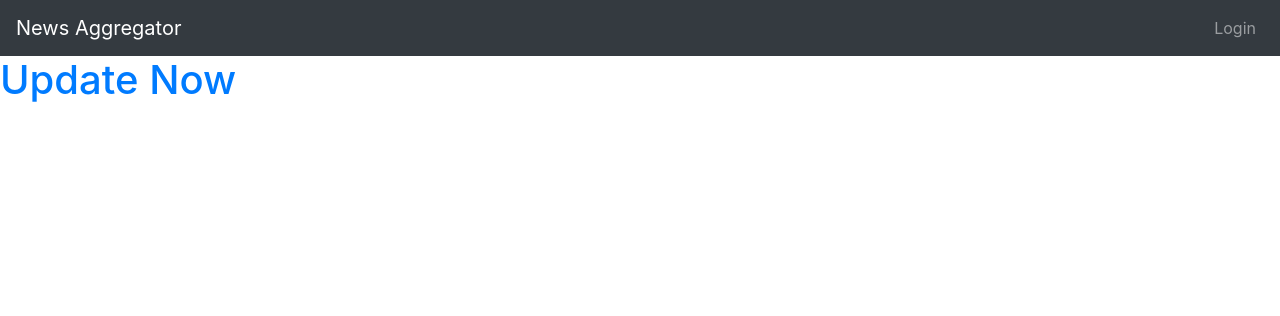
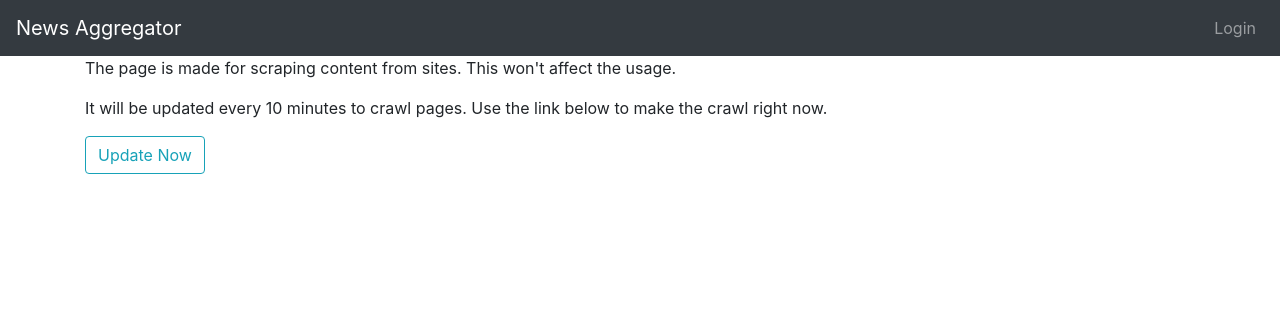
Before and after one commit to g-chandran/news-aggregator, a Django app: page /aggregator/ in a window 1280 px wide. Shown: the top 316 px of the page. Run offline with Django 3.2, Linux system fonts and the light colour scheme; data that the repository does not hold is empty; some libraries are stand-ins or nearby versions.

Commit message:
Updated pagination and more aggreagator page detailed

```diff
--- a/blogs/views.py
+++ b/blogs/views.py
@@ -62,7 +62,6 @@ def aggregator(request):
           a = Article.objects.create(subscription_name=i, published=pubTime, title=title, author=author, summary=summary, media=media, article_id=iD, article_link=link)
           a.save()
     print(f"{i.name} done")
-            # print(f"{i.name}\nPublished at: {pubTime}\nTitle: {title}\nLink: {link}\nID: {iD}\nAuthor: {author}\nSummary: {summary}\nMedia Link: {media}\n")
   print('Completed!')
   return render(request, 'aggregator.html')
 
@@ -78,5 +77,5 @@ class HomeListView(ListView):
     model = Article
     template_name = "home.html"
     ordering = ['-id']
-    paginate_by = 5
+    paginate_by = 10
     context_object_name = 'allData'
--- a/templates/aggregator.html
+++ b/templates/aggregator.html
@@ -1,6 +1,10 @@
 {% extends 'base.html' %}
 {% block content %}
-  <h1><a href="{% url 'aggregator' %}">Update Now</a></h1>
+  <div class="container-sm">
+    <p>The page is made for scraping content from sites. This won't affect the usage.</p>
+    <p>It will be updated every 10 minutes to crawl pages. Use the link below to make the crawl right now.</p>
+    <h1><a href="{% url 'aggregator' %}" class="btn btn-outline-info mb-4">Update Now</a></h1>
+  </div>
   <script>
     setTimeout(function(){
       window.location.reload(1);
```
